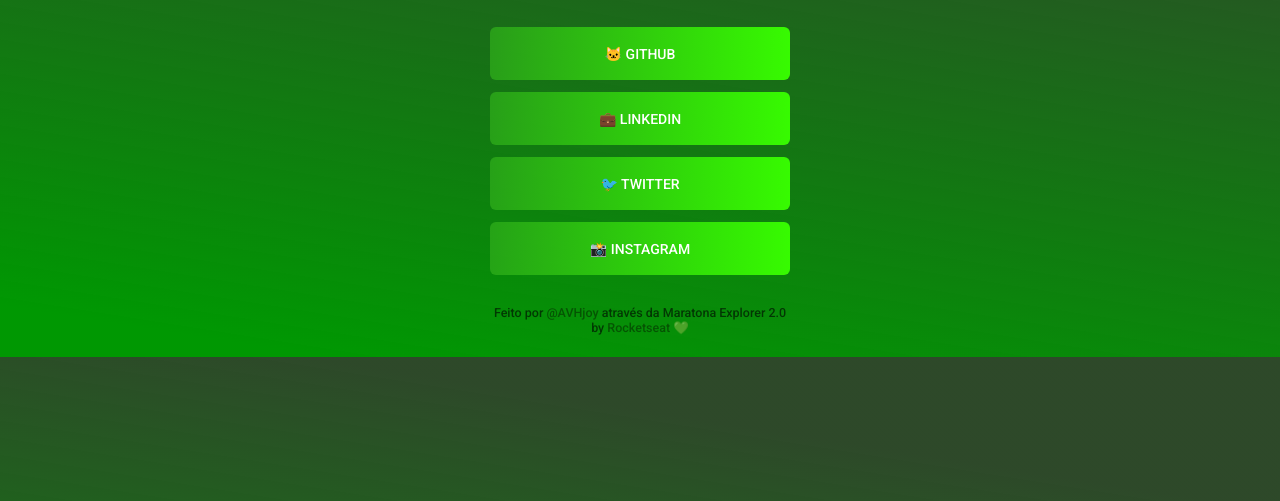
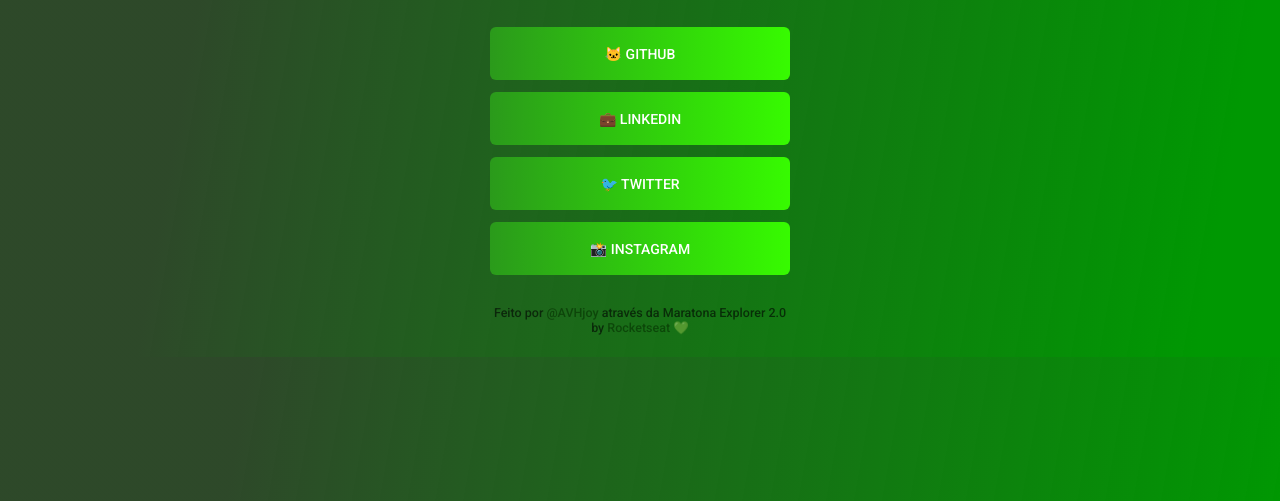
Before and after one commit to AVHjoy/joytr.ee, a plain HTML site: page index.html in a window 1280 px wide. Shown: the part 299-800 px from the top of the page. Drawn offline with Linux system fonts and the light colour scheme.

Commit message:
ajuste na body

```diff
--- a/style.css
+++ b/style.css
@@ -7,7 +7,7 @@
     text-decoration: none;
 }
 body {
-    background: linear-gradient(189deg, rgba(9,41,4,0.8519782913165266) 18%, rgba(0,152,2,1) 94%);
+    background: linear-gradient(100deg, rgba(9,41,4,0.8519782913165266) 18%, rgba(0,152,2,1) 94%);
     font-family: 'Roboto', sans-serif;
 }
 .container {
```
